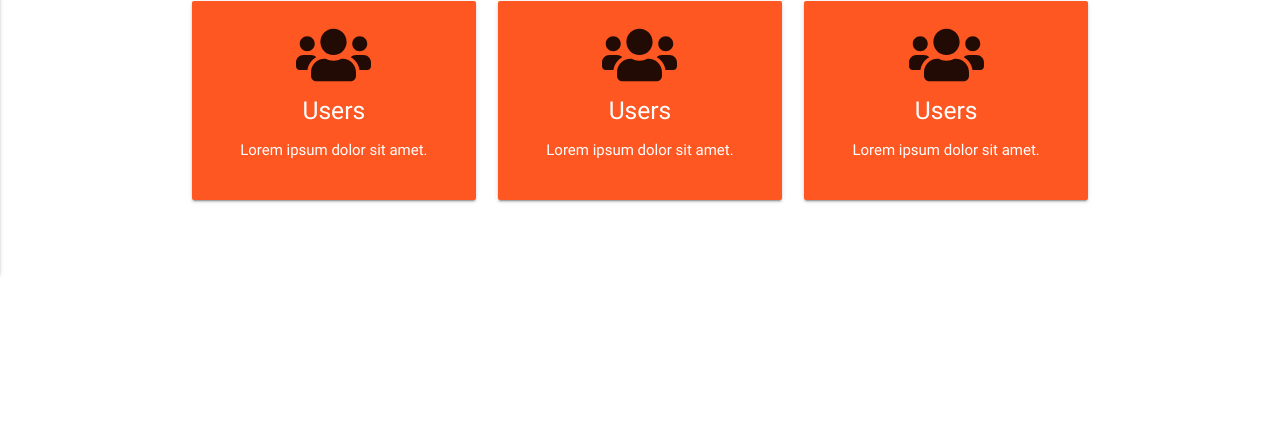
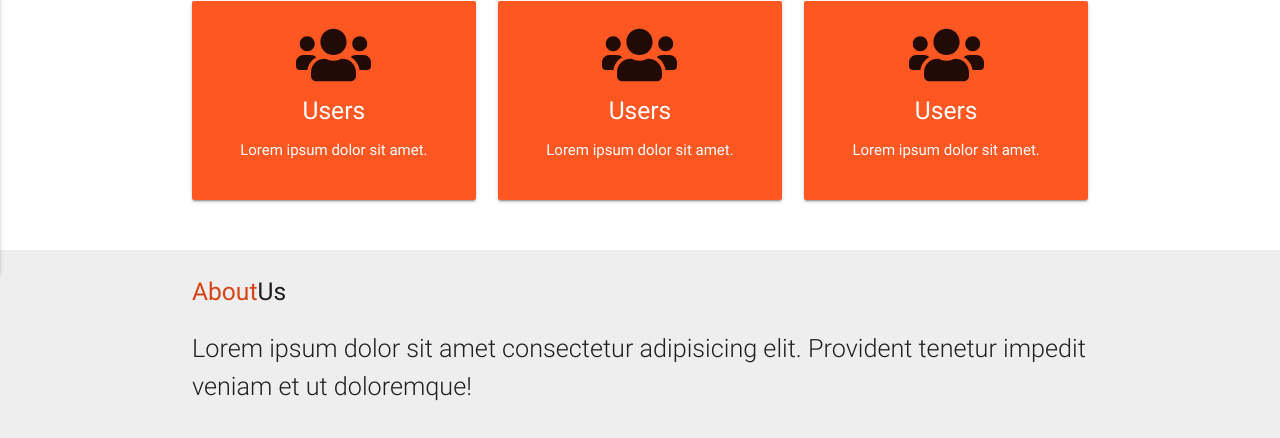
Before and after one commit to arpi-ta/Travel, a plain HTML site: page index.html in a window 1280 px wide. Shown: the part 586-1024 px from the top of the page. Before the commit the page ends 866 px from the top, so only its background shows below. Drawn offline with nearby package versions, Linux system fonts and the light colour scheme.

Commit message:
Adding the about us section

```diff
--- a/index.html
+++ b/index.html
@@ -122,9 +122,11 @@
 
     </section>
 
-    <div class="section section-about">
+    <div class="section section-about grey lighten-3">
       <div class="container">
-
+          <h5 ><span class="deep-orange-text text-darken-3">About</span>Us</h5>
+          <p class="flow-text">Lorem ipsum dolor sit amet consectetur adipisicing elit.
+             Provident tenetur impedit veniam et ut doloremque!</p>
       </div>
     </div>
 
```
